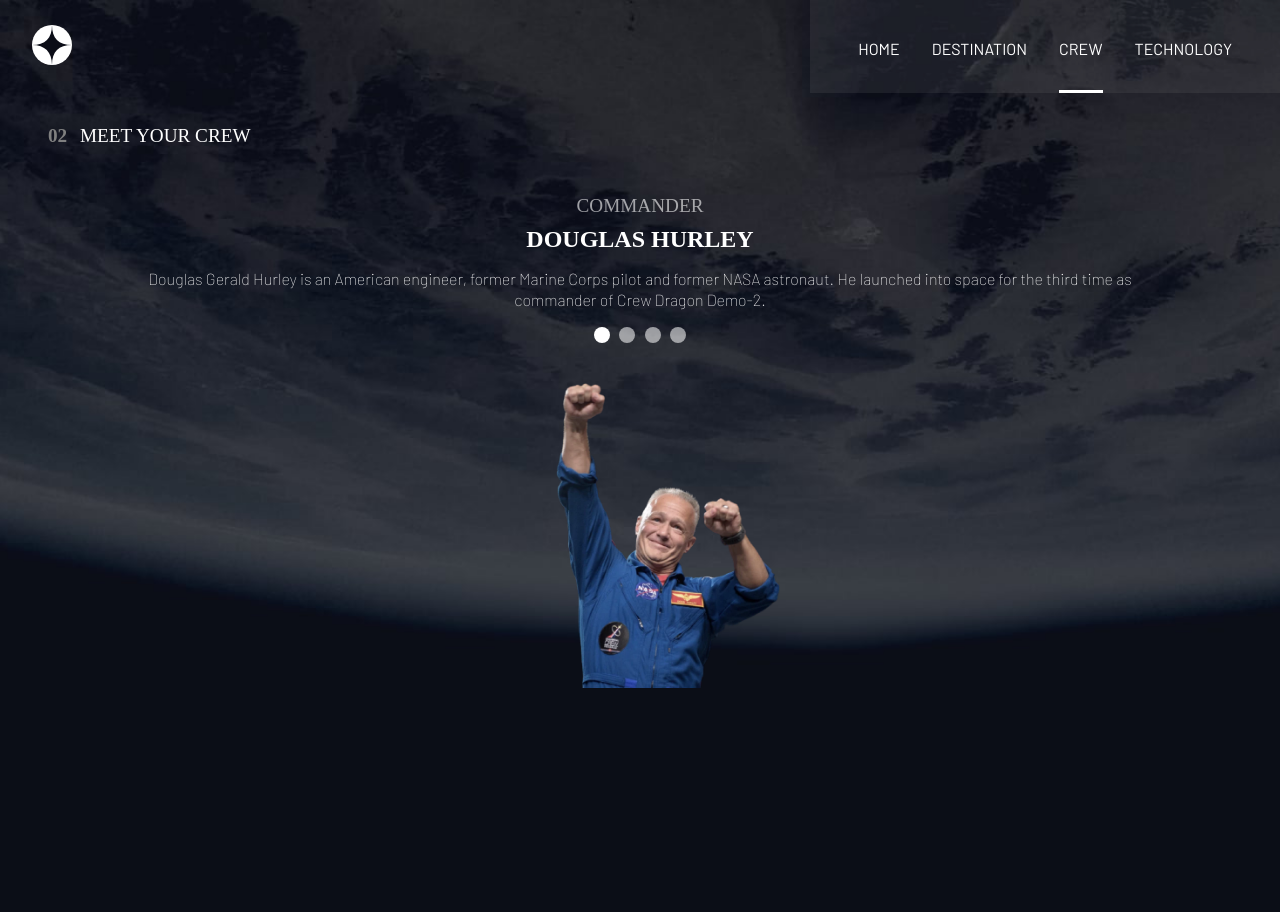
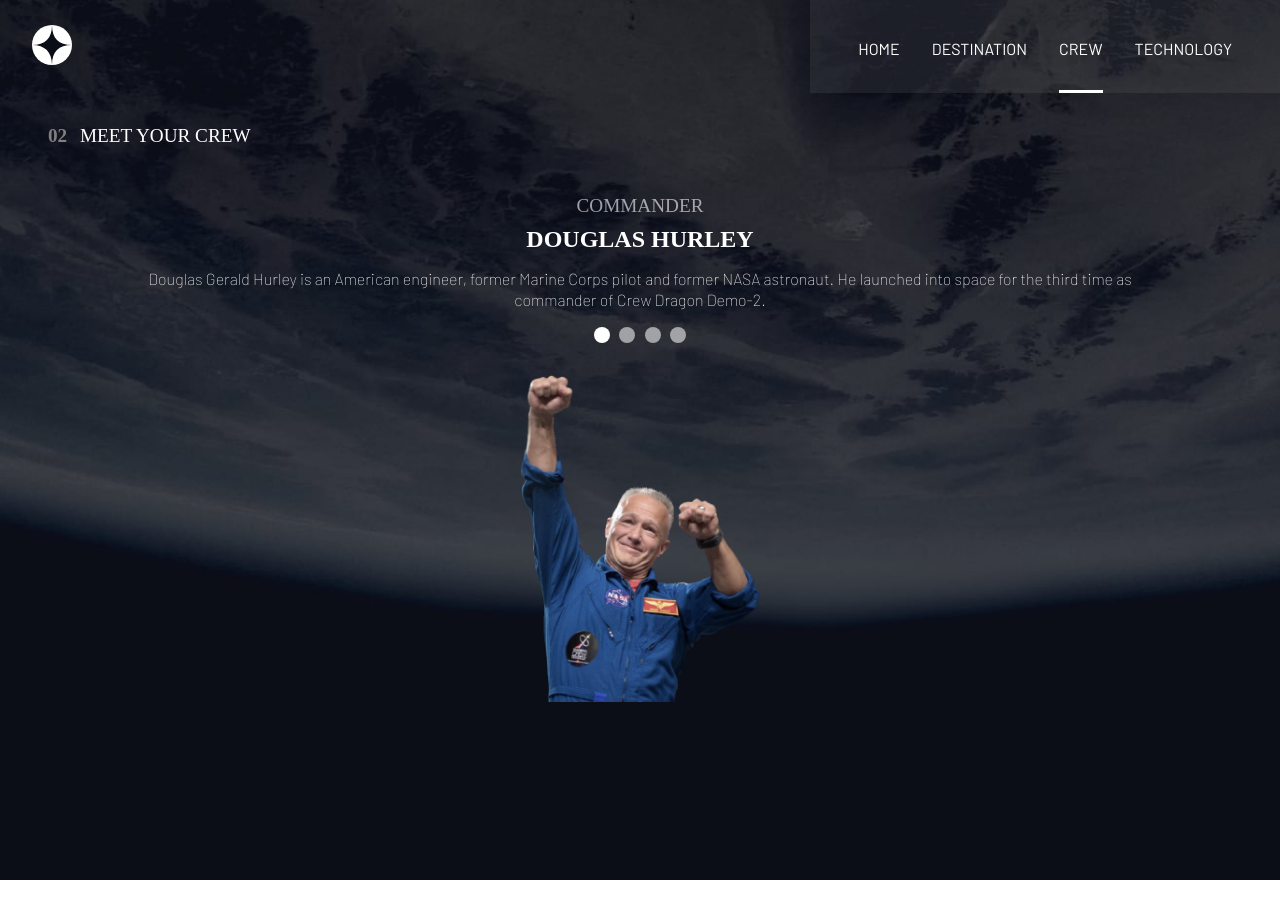
Before and after one commit to JoseAlvarezMartinez/space-tourism, a React (Create React App) app: page /crew in a window 1280 px wide. After the commit the page ends 880 px from the top, so only its background shows below. Built offline with nearby package versions, Linux system fonts and the light colour scheme; a web font is replaced by a local one.

Commit message:
-- mobile design finalizado --

```diff
--- a/src/components/CrewData.jsx
+++ b/src/components/CrewData.jsx
@@ -27,8 +27,8 @@
           to={`/crew/${tripulante.id}`}
           className={`
           ${
-            location.pathname == "/crew" &&
-            tripulante.nombre == "Douglas Hurley"
+            location.pathname === "/crew" &&
+            tripulante.nombre === "Douglas Hurley"
               ? "circulo-activo"
               : ""
           }
@@ -54,8 +54,8 @@
             to={`/crew/${tripulante.id}`}
             className={`
             ${
-              location.pathname == "/crew" &&
-              tripulante.nombre == "Douglas Hurley"
+              location.pathname === "/crew" &&
+              tripulante.nombre === "Douglas Hurley"
                 ? "circulo-activo"
                 : ""
             }
--- a/src/index.css
+++ b/src/index.css
@@ -23,11 +23,11 @@
 }
 .crew {
   background-image: url(./assets/crew/background-crew-desktop.jpg);
- height: 114vh;
+ height: 110vh;
 }
 .technology {
   background-image: url(./assets/technology/background-technology-desktop.jpg);
-  height: 105vh;
+  height: 100vh;
 }
 .logotipo {
   height: 2.5rem;
@@ -245,15 +245,12 @@
   justify-content: center;
 }
 
-.tripulacion {
-  width: 12rem;
-  margin: 2.5rem 0;
+.tripulacion,.douglas {
+  width: 11rem;
   display: flex;
 }
 .douglas {
-  margin: 2.5rem 0;
   margin-left: 3.5rem;
-  width: 12rem;
 }
 .tecnologia-img {
   width: 100%;
@@ -312,6 +309,7 @@
 .contenedor-img {
   display: flex;
   justify-content: center;
+  margin: 2rem 0;
 }
 
 @media only screen and (min-width: 650px) {
@@ -361,14 +359,27 @@
     margin-right: 6rem;
     margin-left: 6rem;
   }
-  .contenedor-img img{
-    margin-bottom: 0;
-    width: 14rem;
-  }
+.douglas{
+  margin: 0;
+  width: 15rem;
+}
+.tripulacion{
+  width: 12rem;
+}
+.tecnologia-img{
+  height: 15rem;
+}
   .crew-p{
     margin: 1rem 9rem;
   }
   .crew-h3{
     margin-top: 3rem;
   }
+  .technology-p{
+    margin: 0 8.6rem;
+  }
+  .technology{
+    height: 110vh;
+  }
+
 }
```
